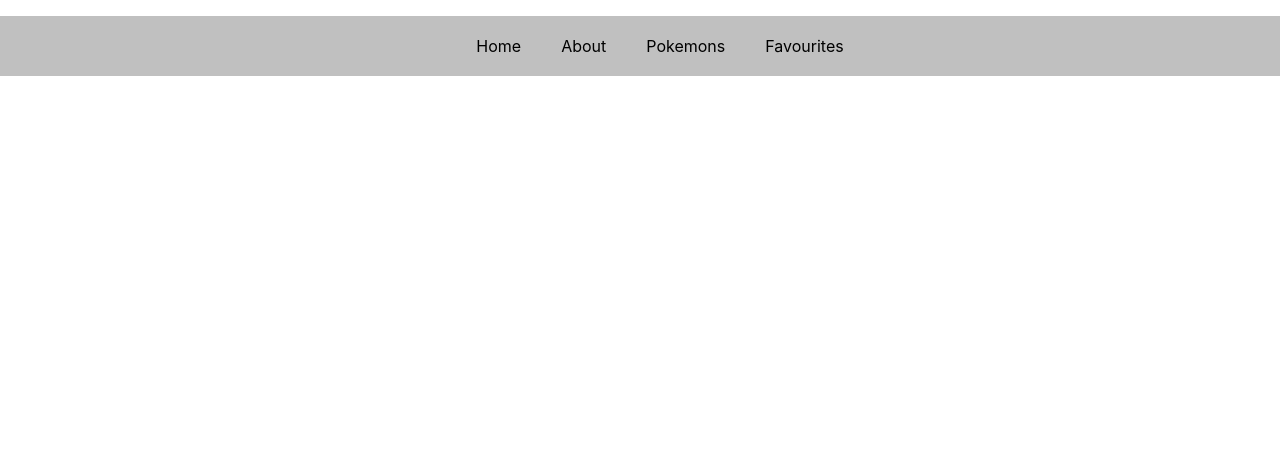
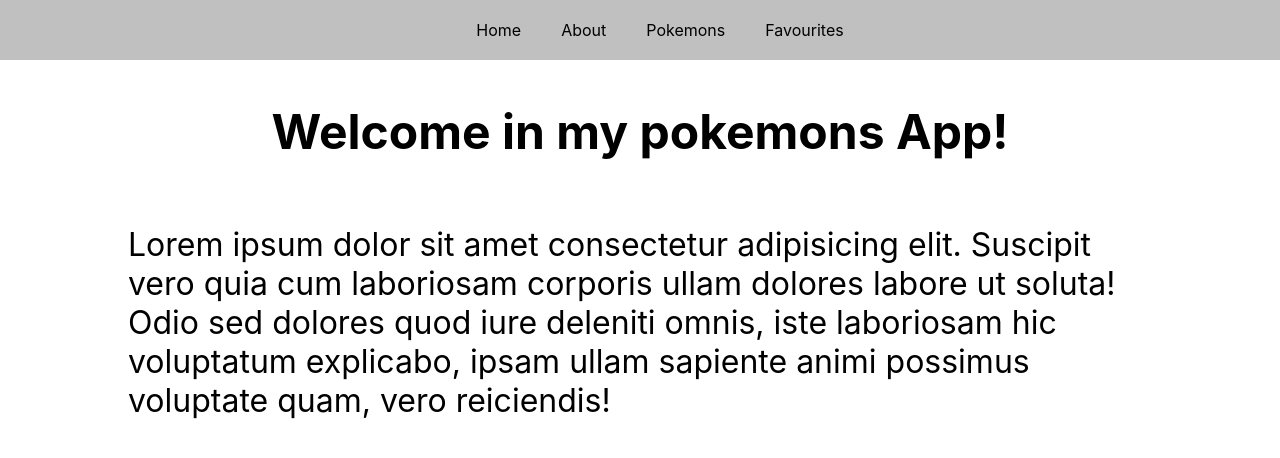
Before and after one commit to MichalWalczak777/Pokemons, a React (Create React App) app in the folder my-app/: page /#/ in a window 1280 px wide. Shown: the top 458 px of the page. Built offline with nearby package versions, Linux system fonts and the light colour scheme.

Commit message:
basic styling has been added

```diff
--- a/my-app/src/App.js
+++ b/my-app/src/App.js
@@ -1,5 +1,9 @@
 import "./scss/main.scss";
 import Pokemons from "./Components/Pokemons";
+import Home from "./Components/Home";
+import PokemonDetails from "./Components/PokemonDetails";
+import Navigation from "./Components/Navigation";
+
 import {
   HashRouter,
   Route,
@@ -7,17 +11,19 @@ import {
   Switch,
   NavLink
 } from 'react-router-dom';
-import PokemonDetails from "./Components/PokemonDetails";
-import Navigation from "./Components/Navigation";
 
-function App() {
-  return  <HashRouter>
+const App = () => {
+
+  return  (
+          <HashRouter>
               <Navigation/>
               <Switch>
+              <Route exact path="/" component={Home}/>
                 <Route exact path="/pokemons" component={Pokemons}/>
                 <Route path="/pokemons/:name" component={PokemonDetails}/>
               </Switch>
-          </HashRouter>;
+          </HashRouter>
+          )
 }
 
 export default App;
--- /dev/null
+++ b/my-app/src/Components/Home.js
@@ -0,0 +1,13 @@
+import React from "react";
+
+const Home = () => {
+    return (
+        <div className="container home-container">
+            <h1 className="home-header"> Welcome in my pokemons App!</h1>
+
+            <p className="home-paragraph"> Lorem ipsum dolor sit amet consectetur adipisicing elit. Suscipit vero quia cum laboriosam corporis ullam dolores labore ut soluta! Odio sed dolores quod iure deleniti omnis, iste laboriosam hic voluptatum explicabo, ipsam ullam sapiente animi possimus voluptate quam, vero reiciendis!</p>
+        </div>
+    )
+}
+
+export default Home;
--- a/my-app/src/Components/Navigation.js
+++ b/my-app/src/Components/Navigation.js
@@ -6,12 +6,12 @@ import {
 const Pokemon = () => {
 
     return (
-        <nav className="Navigation-nav">
-            <ul className="Navigation-list">
-                <li><Link to={"/Home"}>Home</Link></li>
-                <li><Link to={"/About"}>About</Link></li>
+        <nav className="navigation-nav">
+            <ul className="navigation-list">
+                <li><Link to={"/"}>Home</Link></li>
+                <li><Link to={"/about"}>About</Link></li>
                 <li><Link to={"/pokemons"}>Pokemons</Link></li>
-                <li><Link to={"/pokemons"}>Favourites</Link></li>
+                <li><Link to={"/favourites"}>Favourites</Link></li>
             </ul>
         </nav>
     )
--- a/my-app/src/Components/PokemonDetails.js
+++ b/my-app/src/Components/PokemonDetails.js
@@ -1,16 +1,18 @@
-import React, {useState, useEffect} from "react";
+import React from "react";
 import {Link, useParams} from 'react-router-dom';
 
 const PokemonDetails = () => {
 
     const {name} = useParams();
 
+    console.log(name);
+
     return (
-        <div>
+        <div className="container pokemonDetails-container">
             <h2>{name}</h2>
             {/* <img className="PokemonDetails-image" src={imageUrl}/> */}
             <p>At vero eos et accusamus et iusto odio dignissimos ducimus qui blanditiis praesentium voluptatum deleniti atque corrupti quos dolores et quas molestias excepturi sint occaecati cupiditate non provident, similique sunt in culpa qui officia deserunt mollitia animi, id est laborum et dolorum fuga. Et harum quidem rerum facilis est et expedita distinctio. Nam libero tempore, cum soluta nobis est eligendi optio cumque nihil impedit quo minus id quod maxime placeat facere possimus, omnis voluptas assumenda est, omnis dolor repellendus. Temporibus autem quibusdam et aut officiis debitis aut rerum necessitatibus saepe eveniet ut et voluptates repudiandae sint et molestiae non recusandae. Itaque earum rerum hic tenetur a sapiente delectus, ut aut reiciendis voluptatibus maiores alias consequatur aut perferendis doloribus asperiores repellat</p>
-            <Link to="/">Wróć</Link>
+            <Link to="/pokemons">Wróć</Link>
         </div>
     )
 }
--- a/my-app/src/Components/Pokemons.js
+++ b/my-app/src/Components/Pokemons.js
@@ -3,7 +3,7 @@ import axios from "axios";
 import Pagination from "./Pagination";
 import PokemonPrinter from "./PokemonPrinter";
 
-const Pokemons = () => {
+const Pokemons = ({settingFavourites}) => {
 
     const pokemonsToDisplay = 151;
 
@@ -18,7 +18,7 @@ const Pokemons = () => {
     const [pokemonImages] = useState(createImagesList(pokemonsToDisplay));
     const [pokemonData, setPokemonData] = useState([]);
     const [currentPage, setCurrentPage] = useState(1);
-    const [pokemonsPerPage] = useState(6);
+    const [pokemonsPerPage] = useState(12);
 
 
     useEffect(()=>{
--- /dev/null
+++ b/my-app/src/scss/Home.scss
@@ -0,0 +1,16 @@
+.home-header{
+    text-align: center;
+    font-size: 3rem;
+}
+
+.home-paragraph{
+    font-size: 2rem;
+}
+
+.home-container{
+
+    margin-top:70px;
+    display:flex;
+    flex-direction:column;
+    align-items: center;
+}
--- a/my-app/src/scss/Navigation.scss
+++ b/my-app/src/scss/Navigation.scss
@@ -1,6 +1,11 @@
+.navigation-nav{
+    position: fixed;
+    top: 0;
+    width: 100%;
+}
 
-
-.Navigation-list{
+.navigation-list{
+    margin: 0;
     display:flex;
     justify-content: center;
     list-style:none;
--- a/my-app/src/scss/PokemonDetails.scss
+++ b/my-app/src/scss/PokemonDetails.scss
@@ -2,3 +2,13 @@
     width:500px;
     height:500px;
 }
+
+.pokemonDetails-container{
+    margin-top:70px;
+    display:flex;
+    flex-direction: column;
+    align-items: center;
+    a{
+        align-self:flex-start;
+    }
+}
--- a/my-app/src/scss/Pokemons.scss
+++ b/my-app/src/scss/Pokemons.scss
@@ -1,6 +1,6 @@
 .Pokemons-container{
     max-width: 1024px;
-    margin: 0 auto;
+    margin: 70px auto;
 
     display: grid;
     grid-template-columns: 1fr 1fr 1fr;
--- a/my-app/src/scss/general.scss
+++ b/my-app/src/scss/general.scss
@@ -6,3 +6,8 @@ a{
     text-decoration:inherit;
     color:inherit;
 }
+
+.container{
+    max-width: 1024px;
+    margin: 0 auto;
+}
--- a/my-app/src/scss/main.scss
+++ b/my-app/src/scss/main.scss
@@ -4,3 +4,4 @@
 @import "Navigation";
 @import "Pokemons";
 @import "Pagination";
+@import "Home";
```
Also changed, not shown: my-app/src/Components/Favourites.js (added, +7 -0 lines), 1 other file (tests, documents, lock files or other folders).
